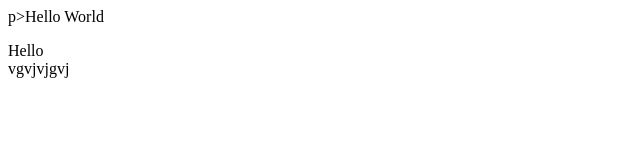
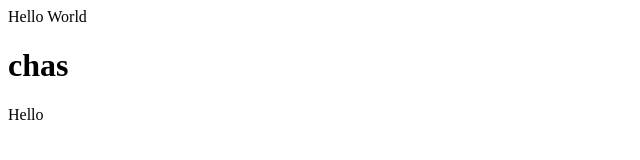
Before and after one commit to SubhashreeDisha/Practice2, a plain HTML site: page index.html in a window 1280 px wide. Shown: the whole page, without its empty margins (0-640 px from the left). Drawn offline with Linux system fonts and the light colour scheme.

Commit message:
footer removed

```diff
--- a/index.html
+++ b/index.html
@@ -1,3 +1,3 @@
-p>Hello World</p>
+<p>Hello World</p>
+<h1>chas</h1>
 <footer>Hello</footer>
-<footer>vgvjvjgvj</footer>
```
